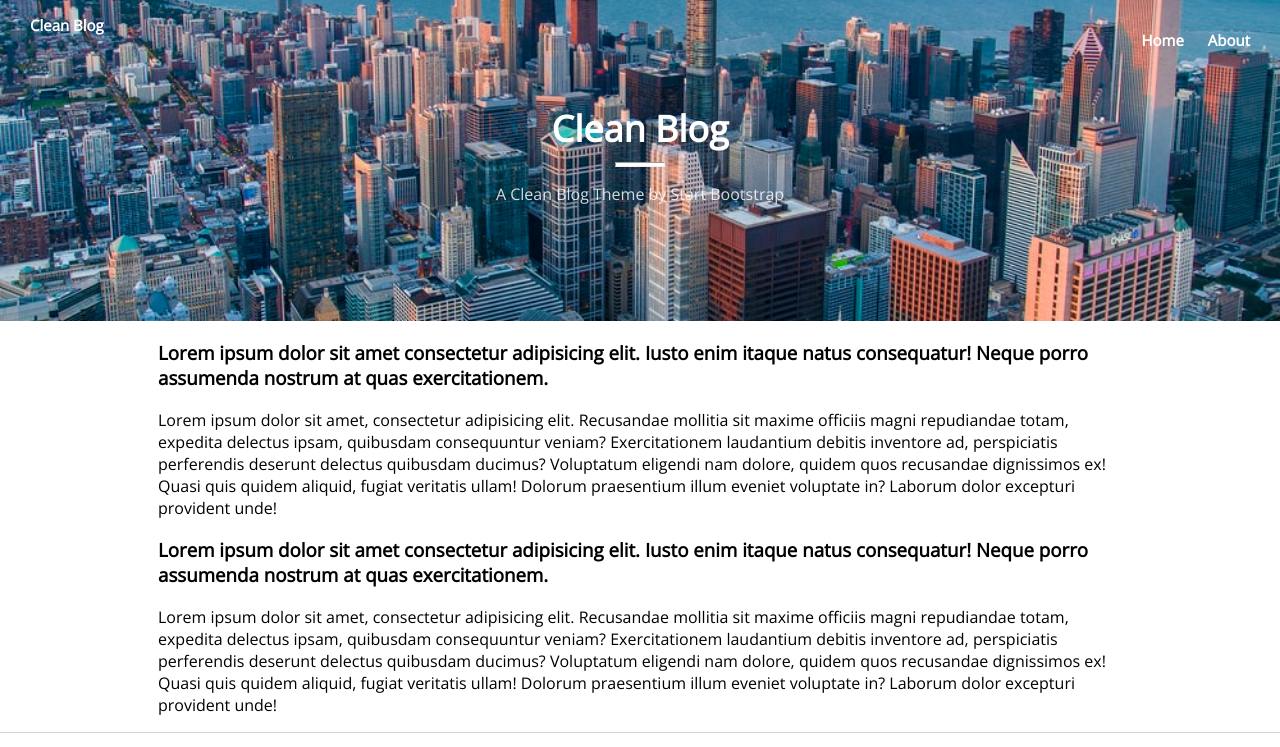
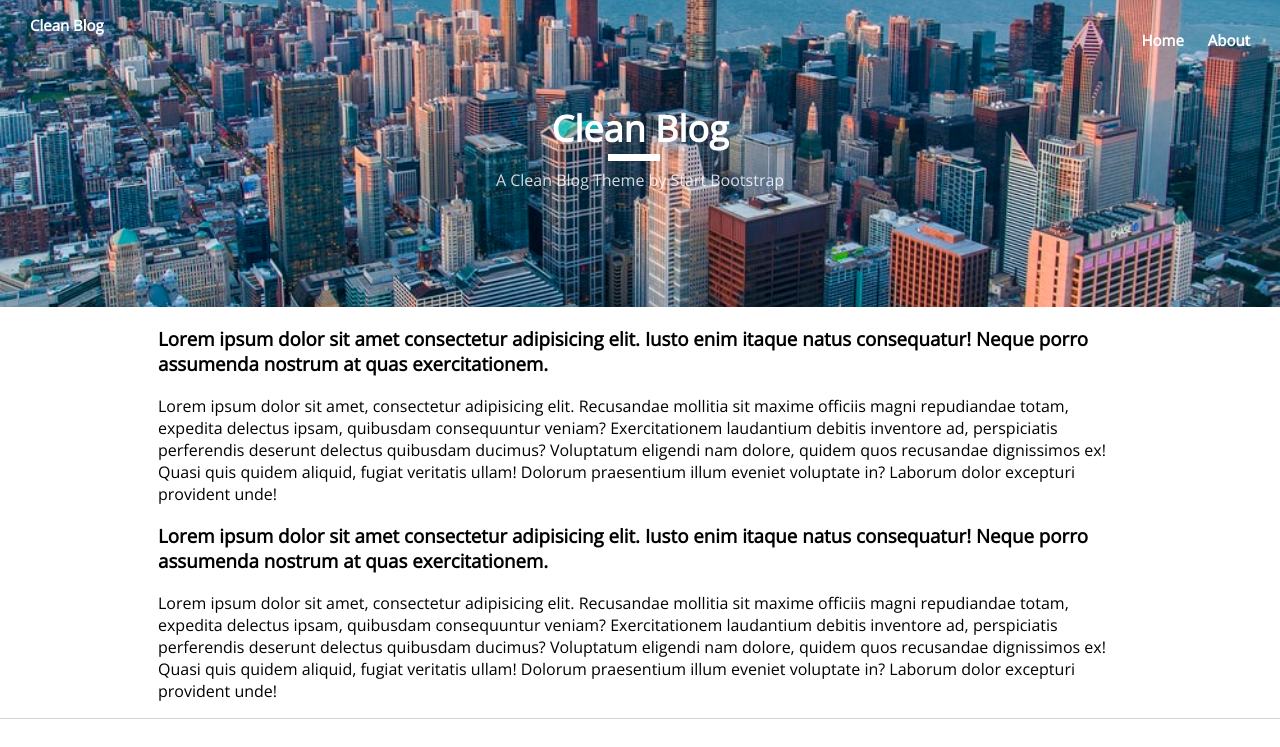
Before and after one commit to CelineHan16/box-sizing, a plain HTML site: page clean-blog.html in a window 1280 px wide. Shown: the top 747 px of the page. Drawn offline with nearby package versions, Linux system fonts and the light colour scheme.

Commit message:
added new files

```diff
--- a/clean-blog.html
+++ b/clean-blog.html
@@ -25,7 +25,7 @@
     </div>
     <div class="name">
       <h1>Clean Blog</h1>
-      <hr>
+
       <p>A Clean Blog Theme by Start Bootstrap</p>
     </div>
 
--- a/style.css
+++ b/style.css
@@ -1,6 +1,5 @@
 body {
   margin: 0;
-  min-width: 500px;
   font-family: 'Open Sans', sans-serif;
 }
 * {
@@ -71,11 +70,15 @@ footer {
   text-align: center;
   font-size: 18px;
 }
-hr {
+.name h1::after {
+  content: '';
   width: 50px;
   height: 5px;
-  color: white;
+  border: 1px solid white;
   background-color: white;
+  position: absolute;
+  margin-top: 50px;
+  margin-left: -120px;
 }
 .name h1 {
   margin-bottom: 5px;
```
